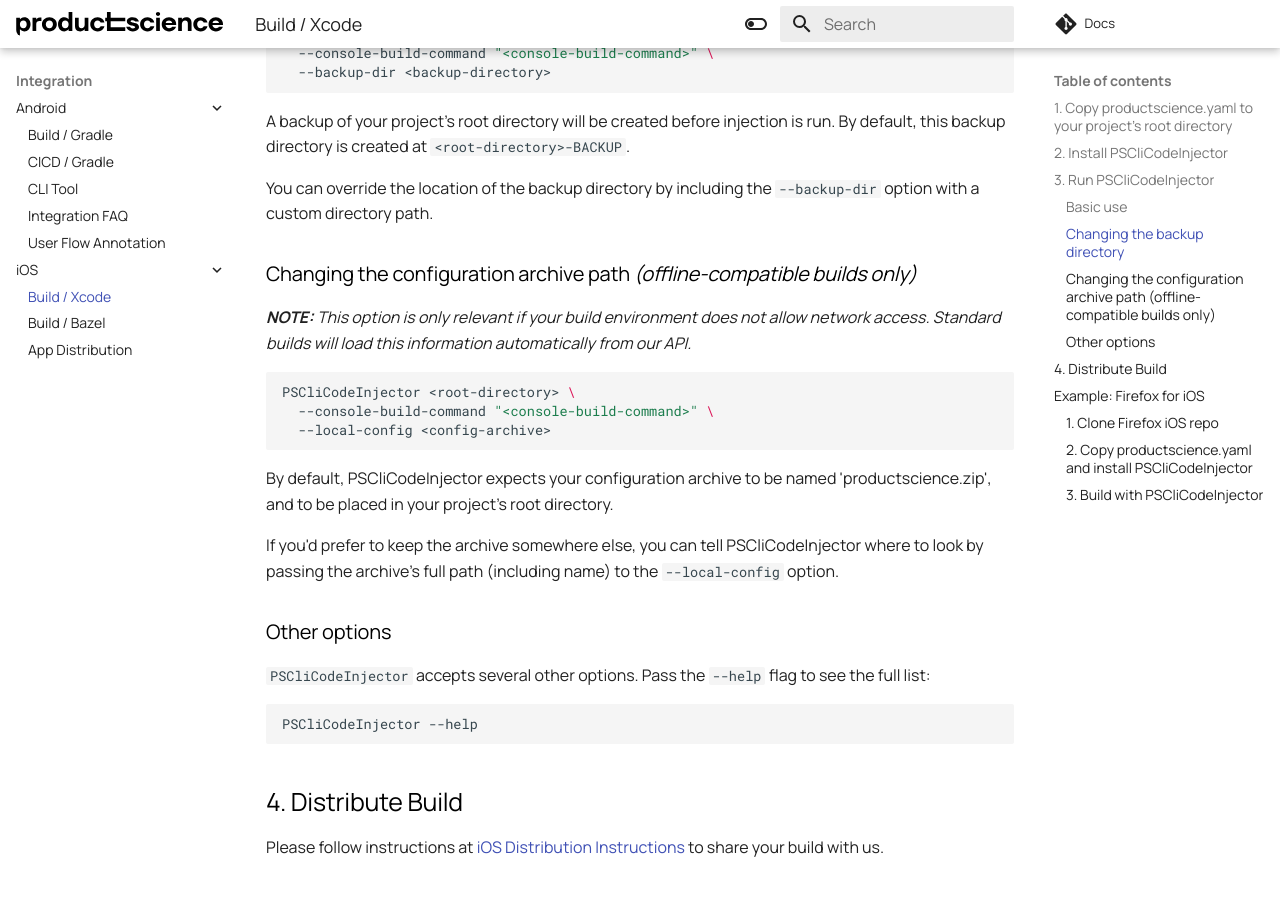
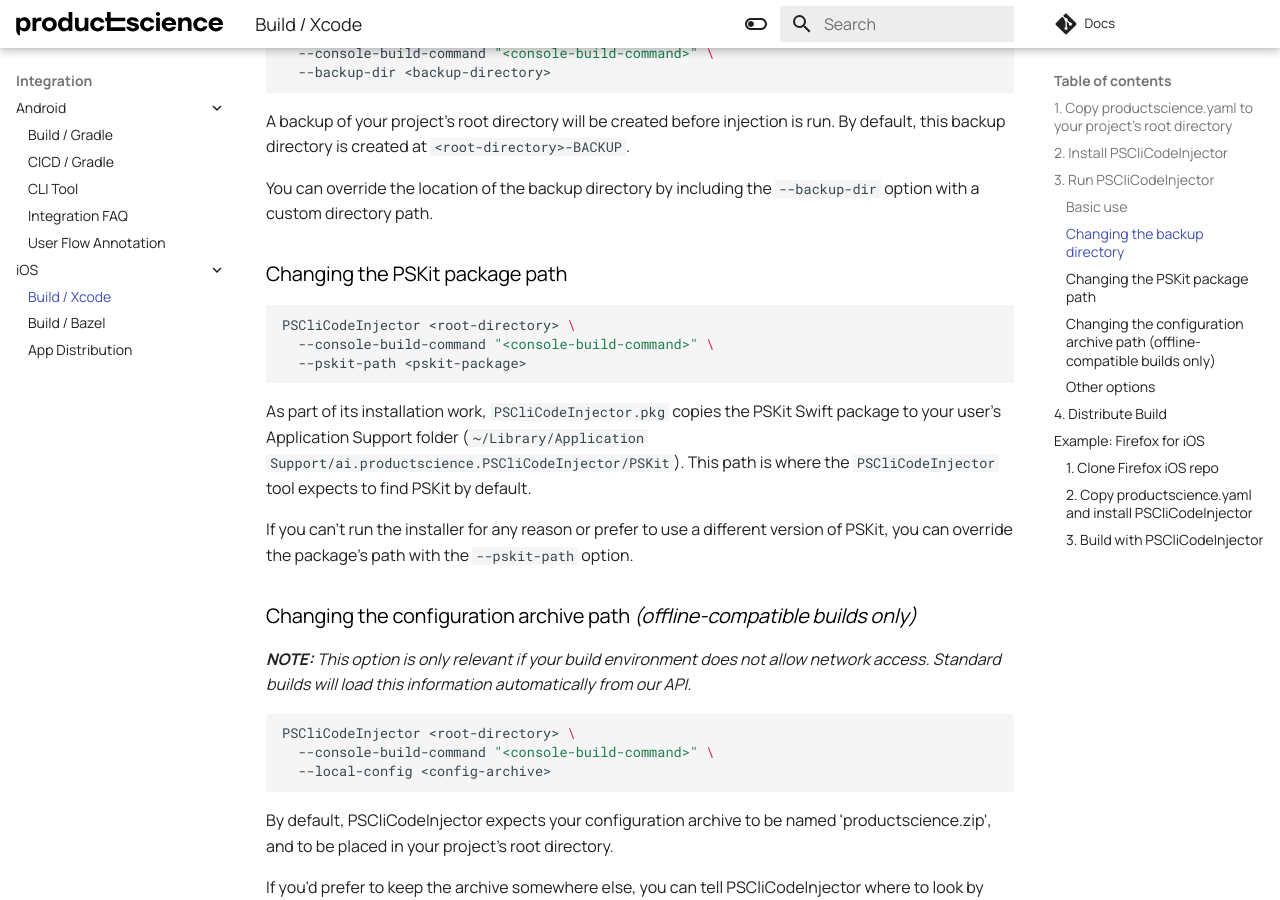
Before and after one commit to product-science/docs, an MkDocs documentation site: the page built from docs/ios/xcode.md, in a window 1280 px wide and 900 px high, scrolled down 2919 px. Built offline with MkDocs 1.6.1 and Material for MkDocs 9.7.7, drawn with Linux system fonts in a browser that asks for light colours.

Commit message:
Add section about --pskit-path to iOS build docs

````diff
--- a/docs/ios/xcode.md
+++ b/docs/ios/xcode.md
@@ -67,6 +67,18 @@ A backup of your project's root directory will be created before injection is ru
 
 You can override the location of the backup directory by including the `--backup-dir` option with a custom directory path.
 
+### Changing the PSKit package path
+
+```shell
+PSCliCodeInjector <root-directory> \
+  --console-build-command "<console-build-command>" \
+  --pskit-path <pskit-package>
+```
+
+As part of its installation work, `PSCliCodeInjector.pkg` copies the PSKit Swift package to your user's Application Support folder (`~/Library/Application Support/ai.productscience.PSCliCodeInjector/PSKit`). This path is where the `PSCliCodeInjector` tool expects to find PSKit by default.
+
+If you can't run the installer for any reason or prefer to use a different version of PSKit, you can override the package's path with the `--pskit-path` option.
+
 ### Changing the configuration archive path _(offline-compatible builds only)_
 
 _**NOTE:** This option is only relevant if your build environment does not allow network access. Standard builds will load this information automatically from our API._
````
Also changed, not shown: docs/ios/bazel.md (+12 -0 lines).
